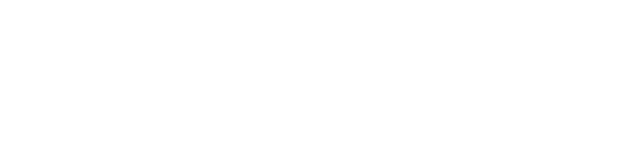
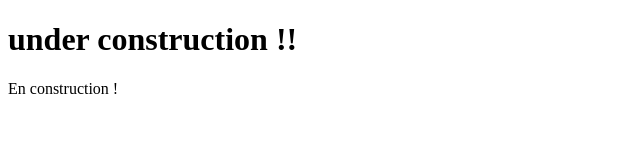
Before and after one commit to nntechweb/nntechweb.github.io, a plain HTML site: page index.html in a window 1280 px wide. Shown: the whole page, without its empty margins (0-640 px from the left). Drawn offline with Linux system fonts and the light colour scheme.

Commit message:
Update index.html

```diff
--- a/index.html
+++ b/index.html
@@ -7,6 +7,7 @@
     <title>Document</title>
 </head>
 <body>
-
+    <h1>under construction !!</h1>
+    <p> En construction !</p>
 </body>
 </html>
```
